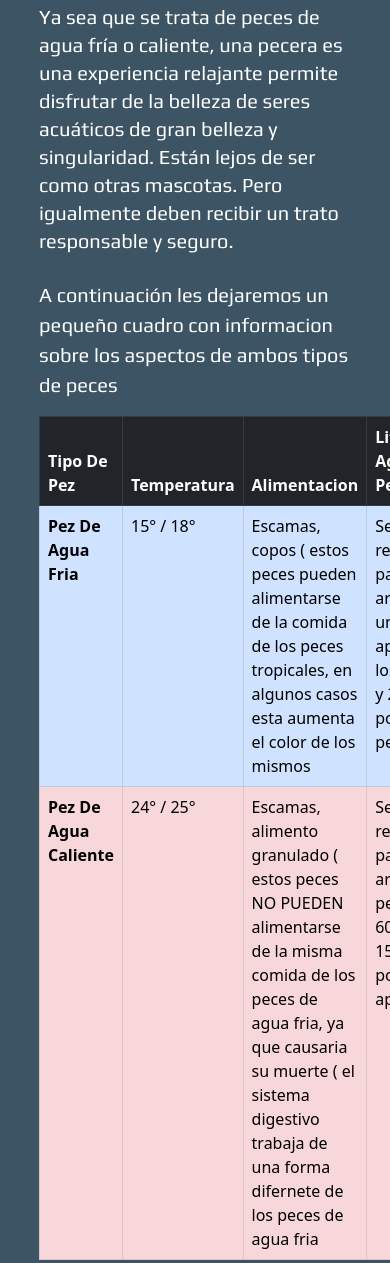
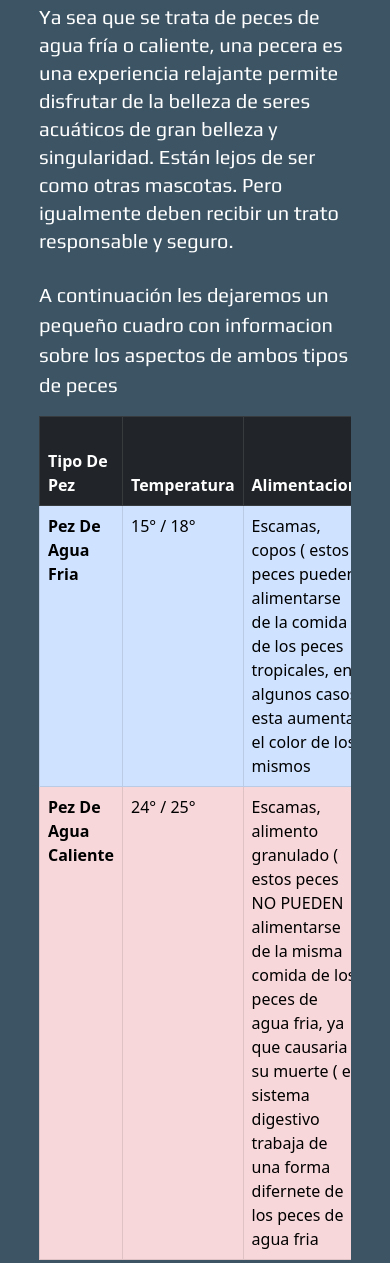
Before and after one commit to mariofernandez89/acuario, a website: page preguntas.html in a window 390 px wide. Shown: the part 5038-6301 px from the top of the page. Drawn offline with nearby package versions, Linux system fonts and the light colour scheme; a web font is replaced by a local one.

Commit message:
se hace responsive la tabla

```diff
--- a/preguntas.html
+++ b/preguntas.html
@@ -86,7 +86,7 @@
         <p class="contenedor-de-preguntas__info">Los peces de agua caliente si se caracterizan por tener variantes más coloridas y llamativas, por esto es que tienen muchos adeptos. Asegúrate de que vas a poner especies que se lleven bien. Las grandes tiendas, informan bien a los clientes sobre esto, por lo que no te apresures a tener una especie u otra.</p>
         <p class="contenedor-de-preguntas__info">Ya sea que se trata de peces de agua fría o caliente, una pecera es una experiencia relajante permite disfrutar de la belleza de seres acuáticos de gran belleza y singularidad. Están lejos de ser como otras mascotas. Pero igualmente deben recibir un trato responsable y seguro.</p>
 
-        <div class="Table">
+        <div class="table-responsive">
             <p>A continuación les dejaremos un pequeño cuadro con informacion sobre los aspectos de ambos tipos de peces </p>
             <table class="table table-bordered border-primary">
                 <thead>
--- a/scss/styles.scss
+++ b/scss/styles.scss
@@ -169,6 +169,7 @@ h1{
 
 
 
+
 /* quienes */
 .history{
    padding: 15px 60px 20px 60px;
@@ -213,6 +214,7 @@ h1{
 
 
 
+
 /* preguntas frecuentes */
 .contenedor-de-preguntas{
    width: 80%;
@@ -235,8 +237,6 @@ h1{
       margin: 50px 0px 50px 0px;
 
    }
-
-   /* table de bootstrap */
 }
 
 .contenedor-de-videos{
@@ -257,6 +257,7 @@ h1{
    }
 
 }
+
 
 
 
@@ -334,6 +335,7 @@ h1{
 
 
 }
+
 
 
 
```
Also changed, not shown: estilos/styles.css.
